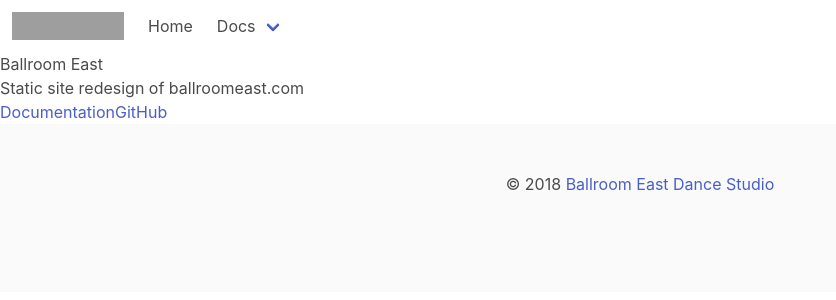
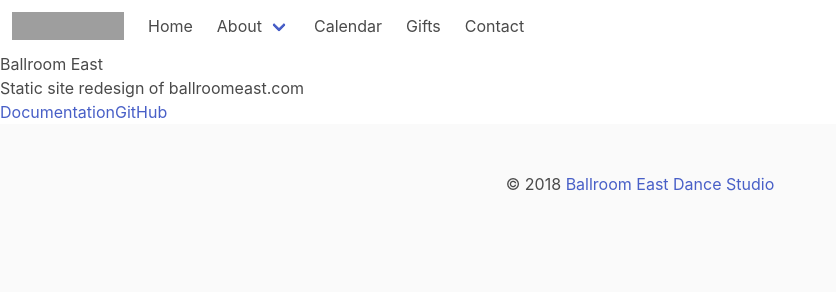
Before and after one commit to shadowlion/be-static, a Nuxt app: page / in a window 1280 px wide. Shown: the top 300 px of the page, without its empty margins (0-836 px from the left). Built offline with nearby package versions, Linux system fonts and the light colour scheme; grey boxes are pictures that could not be loaded.

Commit message:
round out essential nav bar links

```diff
--- a/components/nav/NavBar.vue
+++ b/components/nav/NavBar.vue
@@ -14,19 +14,18 @@
 
       <div id="navbarExampleTransparentExample" class="navbar-menu">
         <div class="navbar-start">
-          <navLink title="Home" url="https://www.google.com" />
+          <navLink title="Home" url="/" />
           <div class="navbar-item has-dropdown is-hoverable">
-            <a class="navbar-link" href="/documentation/overview/start/">
-              Docs
-            </a>
+            <a class="navbar-link" href="/">About</a>
             <div class="navbar-dropdown is-boxed">
-              <navLink title="Overview" url="/" />
-              <navLink title="Hello" url="/" />
-              <navLink title="Hello" url="/" />
-              <navLink title="Hello" url="/" />
-              <navLink title="Hello" url="/" />
+              <navLink title="Classes" url="/classes" />
+              <navLink title="Lessons" url="/lessons" />
+              <navLink title="Judges" url="/teacher" />
             </div>
           </div>
+          <navLink title="Calendar" url="/calendar" />
+          <navLink title="Gifts" url="/gift" />
+          <navLink title="Contact" url="/contact" />
         </div>
       </div>
     </nav>
```
